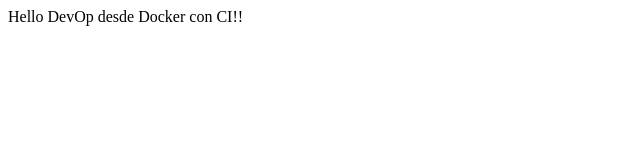
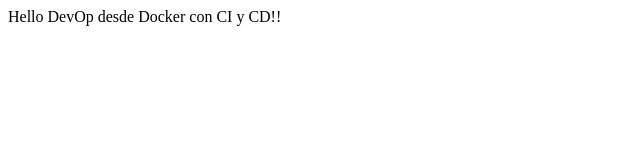
Before and after one commit to davidpolaniaac/devops-demo, a website: page public/index.html in a window 1280 px wide. Shown: the full height of the page, 0-640 px from the left. Drawn offline with Linux system fonts and the light colour scheme.

Commit message:
deploy en ambiente qa

```diff
--- a/public/index.html
+++ b/public/index.html
@@ -3,6 +3,6 @@
     <title>Hola Amigos!</title>
   </head>
   <body>
-    Hello DevOp desde Docker con CI!!
+    Hello DevOp desde Docker con CI y CD!!
   </body>
 </html>
```
Also changed, not shown: 1 other file.
